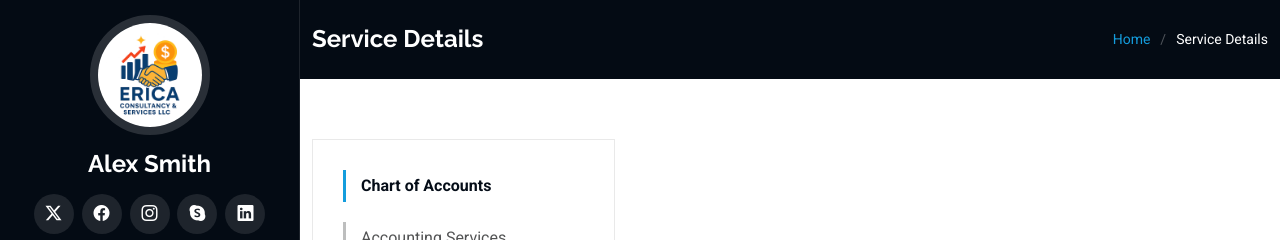
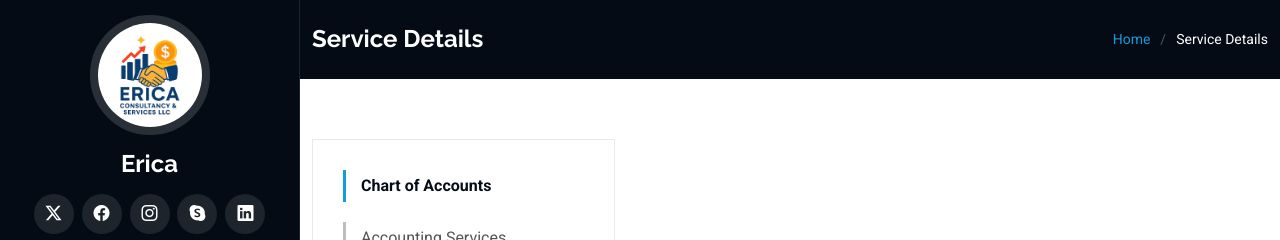
Before and after one commit to sumeet0369/mvb, a plain HTML site: page service-details.html in a window 1280 px wide. Shown: the top 240 px of the page. Drawn offline with Linux system fonts and the light colour scheme.

Commit message:
8.5th Change

```diff
--- a/service-details.html
+++ b/service-details.html
@@ -48,7 +48,7 @@
     <a href="index.html" class="logo d-flex align-items-center justify-content-center">
       <!-- Uncomment the line below if you also wish to use an image logo -->
       <!-- <img src="assets/img/logo.png" alt=""> -->
-      <h1 class="sitename">Alex Smith</h1>
+      <h1 class="sitename">Erica</h1>
     </a>
 
     <div class="social-links text-center">
```
